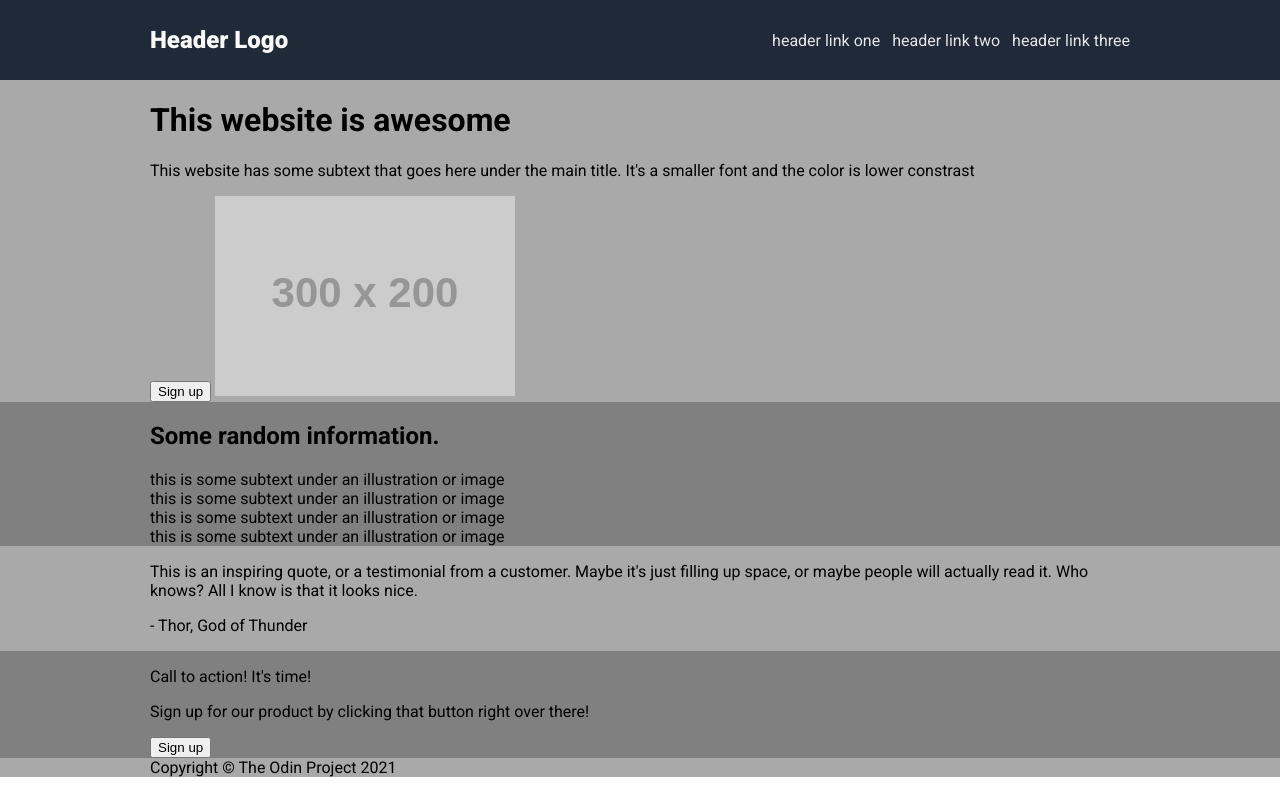
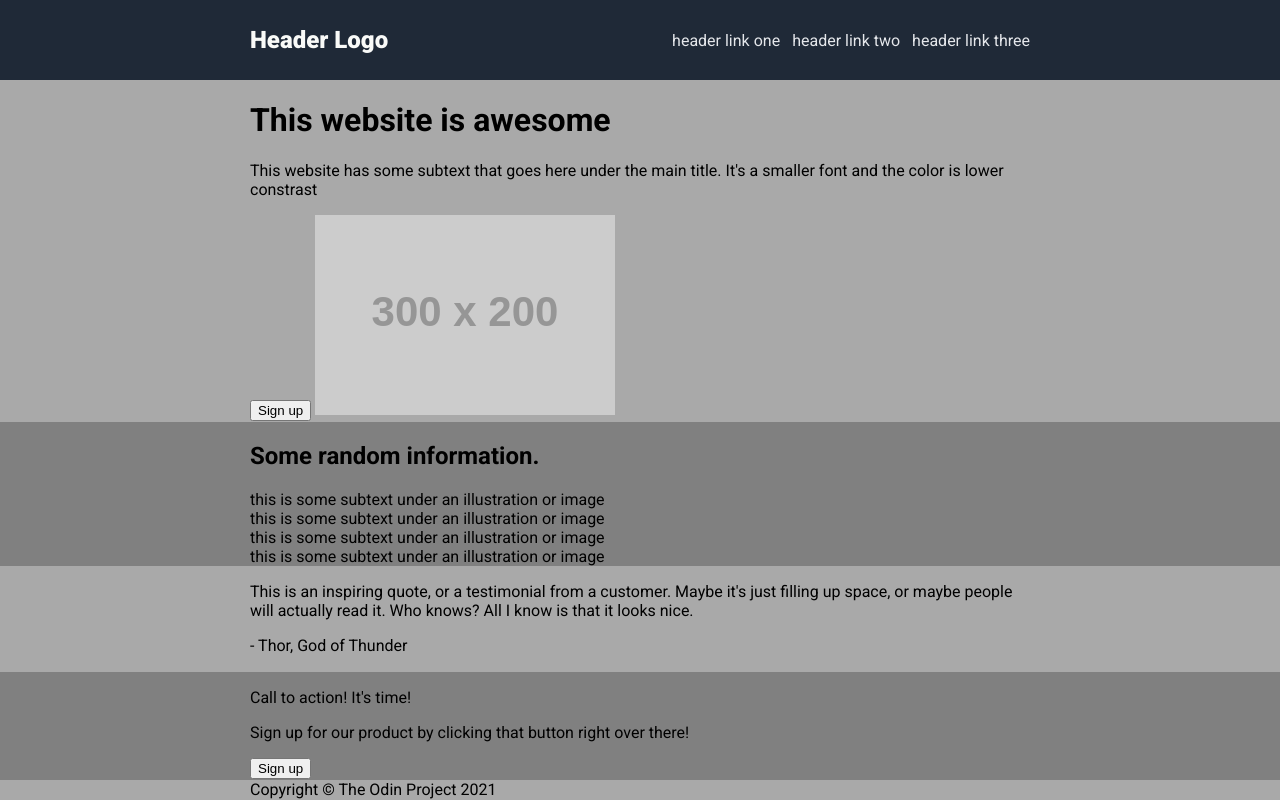
Before and after one commit to teokafor/odin-landing, a plain HTML site: page index.html in a window 1280 px wide. Drawn offline with Linux system fonts and the light colour scheme; placeholder pictures from the web are drawn by us.

Commit message:
Anchor footer to base of page

```diff
--- a/styles.css
+++ b/styles.css
@@ -3,11 +3,15 @@ body {
     display: flex;
     flex-direction: column;
     font-family: roboto;
+    min-height: 100vh;
 }
 
 .card {
-    padding: 0 150px;
+    padding: 0 250px;
+    flex-grow: 1;
 }
+
+
 
 .header {
     background-color: grey;
@@ -15,6 +19,7 @@ body {
     justify-content: space-between;
     align-items: center;
     flex-basis: 80px;
+    flex-grow: 0;
 }
 
 .logo {
@@ -33,7 +38,7 @@ body {
 }
 
 .card-1 {
-    background-color:darkgrey
+    background-color:darkgrey;
 }
 
 .card-2 {
@@ -41,7 +46,7 @@ body {
 }
 
 .card-3 {
-    background-color:darkgrey
+    background-color:darkgrey;
 }
 
 .card-4 {
@@ -49,7 +54,7 @@ body {
 }
 
 .footer {
-    background-color:darkgrey
+    background-color:darkgrey;
 }
 
 
```
Also changed, not shown: index.html (+0 -2 lines).
